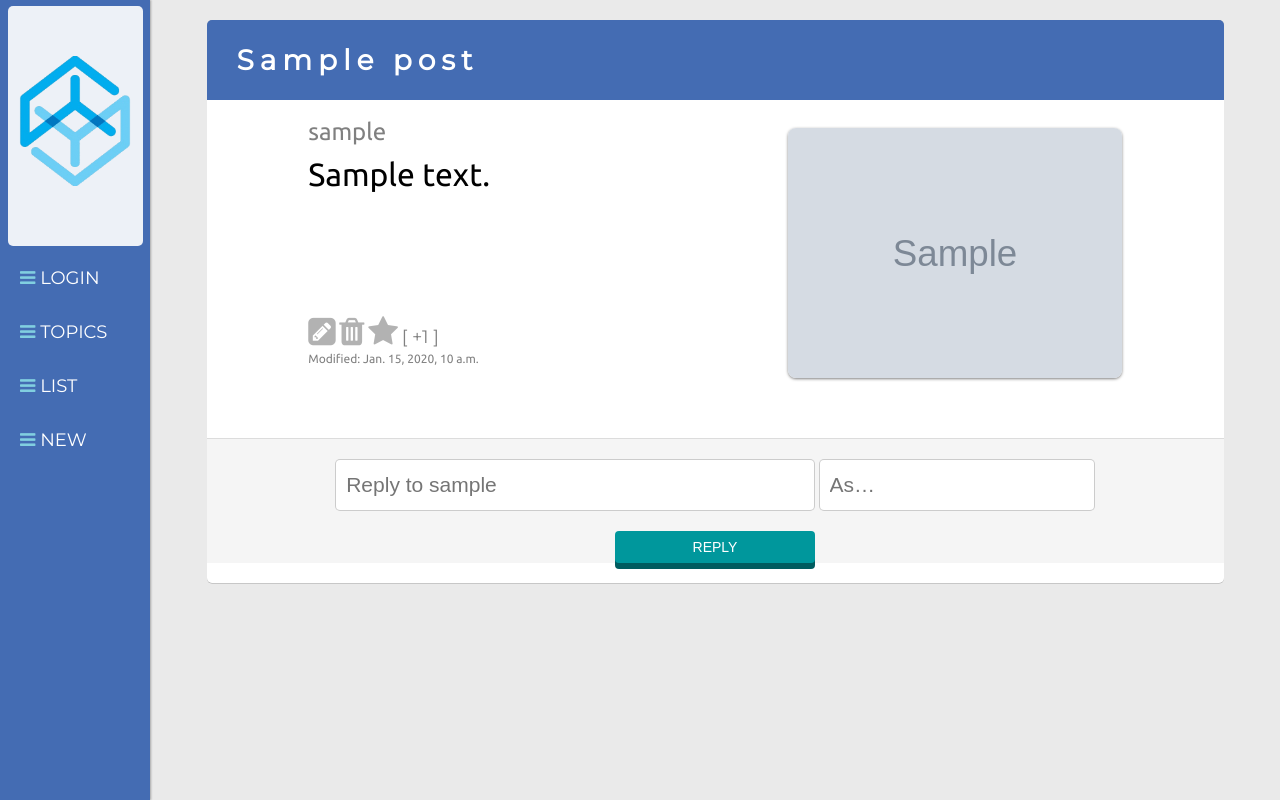
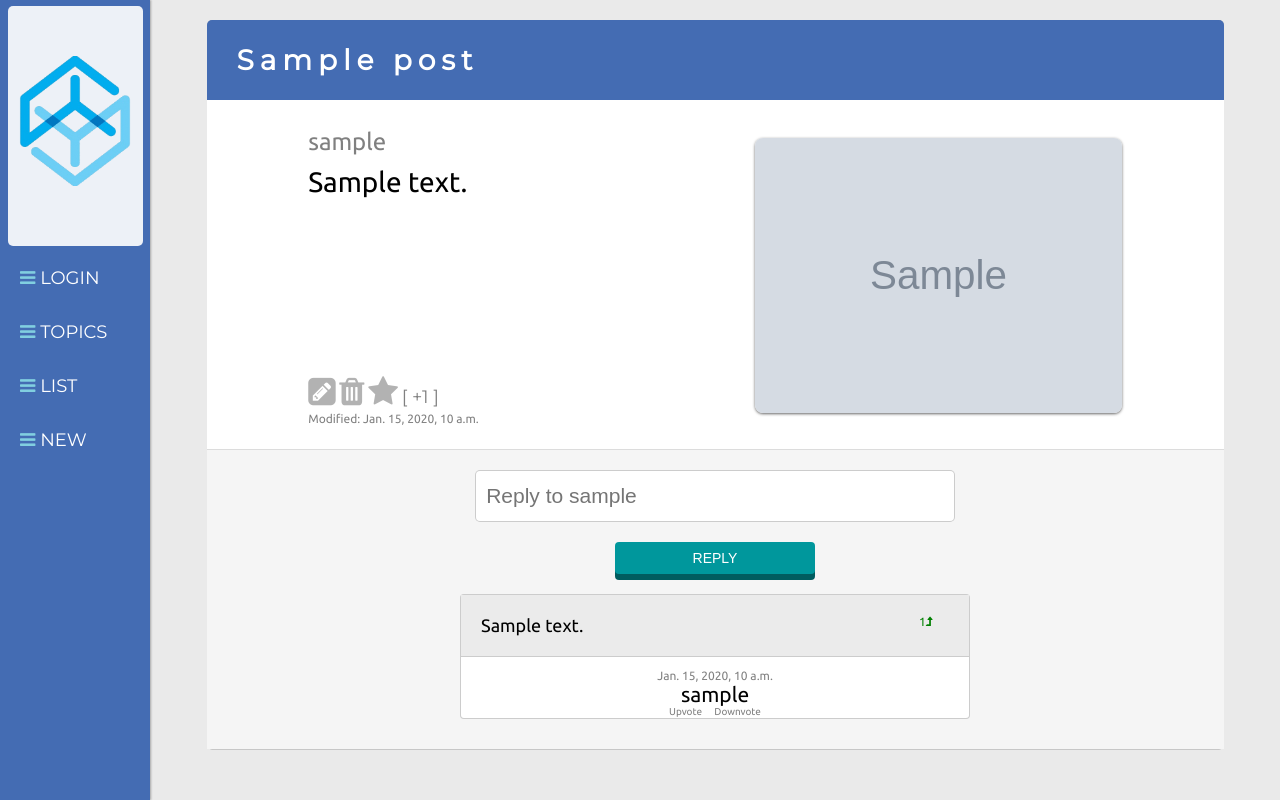
Before and after one commit to galenscovell/Django-Microblogger, a Django app: page /post/1/ in a window 1280 px wide. Run offline with Django 3.2, Linux system fonts and the light colour scheme; tables that the repository leaves empty hold one stand-in row (Sample ...); some libraries are stand-ins or nearby versions.

Commit message:
Post comments, post and comment voting

```diff
--- a/blog/templates/blog/detail.html
+++ b/blog/templates/blog/detail.html
@@ -26,8 +26,8 @@
                 <div id="post_options">
                     <a href="{% url 'blog.views.post_edit' post_id=post.pk %}"><span class="fa fa-pencil-square fa-2x"></span></a>
                     <a href="{% url 'blog.views.post_delete' post_id=post.pk %}"><span class="fa fa-trash fa-2x"></span></a>
-                    <a href=""><span class="fa fa-star fa-2x"></span></a>
-                    <p id="post_likes">[ +{{post.favorites }} ]</p>
+                    <a href="{% url 'blog.views.post_like' post_id=post.pk %}"><span class="fa fa-star fa-2x"></span></a>
+                    <p id="post_likes">[ +{{ post.favorites }} ]</p>
                 </div>
                 {% if post.updated_at %}
                     <p id="post_time">Modified: {{ post.updated_at }}</p>
@@ -40,11 +40,35 @@
 
     <div id="comment_section">
         <section id="add_comment">
-            <form id="comment_form" action="" method="post" accept-charset="utf-8">
-                <input type="text" id="add_comment_content" placeholder="Reply to {{ post.author }}"></input>
-                <input type="text" id="add_comment_author" placeholder="As&hellip;"></input>
-                <button type="submit" style="margin-bottom: 10px;">REPLY</button>
+            <form id="comment_form" action="{% url 'blog.views.comment_add' post_id=post.pk %}" method="POST" accept-charset="utf-8">
+                {% csrf_token %}
+                <input type="text" id="add_comment_content" name="content" placeholder="Reply to {{ post.author }}"></input>
+                <button type="submit" style="margin-bottom: 20px;">REPLY</button>
             </form>
         </section>
+
+        {% if comments %}
+          {% for comment in comments %}
+            <article id="comment_list">
+              <div id="comment_content">
+                {% if comment.votes >= 0 %}
+                  <p style="color: green;" id="comment_upvotes">{{ comment.votes }}<span class="fa fa-level-up"><span></p>
+                {% else %}
+                  <p style="color: red;" id="comment_upvotes">{{ comment.votes }}<span class="fa fa-level-down"><span></p>
+                {% endif %}
+                <p id="comment_content_main">{{ comment.content }}</p>
+              </div>
+              <div id="comment_extra">
+                <p id="comment_content_time">{{ comment.created_at }}</p>
+                <p>{{ comment.author }}</p>
+                <div id="upvoting_option">
+                  <a href="{% url 'blog.views.comment_upvote' comment_id=comment.pk post_id=post.pk %}">Upvote</a>
+                  <a href="{% url 'blog.views.comment_downvote' comment_id=comment.pk post_id=post.pk %}">Downvote</a>
+                </div>
+              </div>
+            </article>
+          {% endfor %}
+        {% endif %}
+
     </div>
 {% endblock %}
--- a/blog/urls.py
+++ b/blog/urls.py
@@ -10,6 +10,10 @@ urlpatterns = patterns('',
     url(r'^post/(?P<post_id>[0-9]+)/$', views.post_detail),
     url(r'^edit/(?P<post_id>[0-9]+)/$', views.post_edit),
     url(r'^delete/(?P<post_id>[0-9]+)/$', views.post_delete),
+    url(r'^like/(?P<post_id>[0-9]+)/$', views.post_like),
+    url(r'^comment/(?P<post_id>[0-9]+)/$', views.comment_add),
+    url(r'^commentup/(?P<post_id>[0-9]+)/(?P<comment_id>[0-9]+)/$', views.comment_upvote),
+    url(r'^commentdown/(?P<post_id>[0-9]+)/(?P<comment_id>[0-9]+)/$', views.comment_downvote),
     url(r'^register/$', views.user_register),
     url(r'^login/$', views.user_login),
     url(r'^logout/$', views.user_logout),
--- a/blog/views.py
+++ b/blog/views.py
@@ -19,8 +19,9 @@ def post_list(request):
 
 def post_detail(request, post_id):
     post = get_object_or_404(Post, pk=post_id)
+    comments = Comment.objects.filter(post=post_id)
     page_title = post.title
-    return render(request, 'blog/detail.html', {"post": post, "page_title": page_title})
+    return render(request, 'blog/detail.html', {"post": post, "page_title": page_title, "comments": comments})
 
 
 def user_login(request):
@@ -116,3 +117,37 @@ def post_delete(request, post_id):
     post.delete()
     messages.success(request, 'Post deleted.')
     return redirect('blog.views.post_list')
+
+@login_required
+def post_like(request, post_id):
+    post = get_object_or_404(Post, pk=post_id)
+    post.favorites += 1
+    post.save()
+    messages.success(request, 'Post favorited.')
+    return redirect('blog.views.post_detail', post_id=post.pk)
+
+@login_required
+def comment_add(request, post_id):
+    post = get_object_or_404(Post, pk=post_id)
+    comment = Comment()
+    comment.author = request.user
+    comment.post = post
+    comment.content = request.POST['content']
+    comment.save()
+    return redirect('blog.views.post_detail', post_id=post.pk)
+
+@login_required
+def comment_upvote(request, post_id, comment_id):
+    post = get_object_or_404(Post, pk=post_id)
+    comment = get_object_or_404(Comment, pk=comment_id)
+    comment.votes += 1
+    comment.save()
+    return redirect('blog.views.post_detail', post_id=post.pk)
+
+@login_required
+def comment_downvote(request, post_id, comment_id):
+    post = get_object_or_404(Post, pk=post_id)
+    comment = get_object_or_404(Comment, pk=comment_id)
+    comment.votes -= 1
+    comment.save()
+    return redirect('blog.views.post_detail', post_id=post.pk)
--- a/static/css/main.css
+++ b/static/css/main.css
@@ -301,7 +301,7 @@ h3 {
     background: #FFFFFF;
     width: 90%;
     margin: 0 auto;
-    padding: 10px 0;
+    padding: 20px 0 0 0;
     border-radius: 0px 0px 5px 5px;
     box-shadow: 0px 0.75px 0.5px rgba(0, 0, 0, 0.2);
     font-family: 'Ubuntu', sans-serif;
@@ -583,7 +583,7 @@ label[for=id_image] {
 
 .post_image_holder {
     margin-top: 10px;
-    height: 250px;
+    height: 275px;
     float: right;
 }
 
@@ -591,7 +591,7 @@ label[for=id_image] {
     max-height: 100%;
     width: auto;
     border-radius: 8px;
-    box-shadow: 0 1px 3px rgba(0, 0, 0, 0.5);
+    box-shadow: 0px 1px 3px rgba(0, 0, 0, 0.6);
 }
 
 #content_user {
@@ -614,9 +614,10 @@ label[for=id_image] {
 
 #post_content {
     margin: 0;
-    font-size: 32px;
+    font-size: 28px;
     text-align: left;
-    min-height: 150px;
+    min-height: 200px;
+    width: 350px;
 }
 
 #post_tags {
@@ -673,13 +674,18 @@ label[for=id_image] {
     cursor: pointer;
 }
 
+
+
+
+/* -------------- Comments --------------    */
 #comment_section {
     width: 100%;
     height: 100%;
-    margin-top: 60px;
+    margin-top: 20px;
     position: relative;
     background-color: #F5F5F5;
     border-top: 1px solid rgba(0, 0, 0, 0.1);
+    padding-bottom: 10px;
 }
 
 #add_comment_content {
@@ -691,17 +697,12 @@ label[for=id_image] {
     color: gray;
     padding: 10px 10px;
     border: 1px solid rgba(0, 0, 0, 0.2);
+    transition: 0.2s;
 }
 
-#add_comment_author {
-    margin-top: 20px;
-    width: 25%;
-    height: 30px;
-    border-radius: 5px;
-    font-size: 21px;
-    color: gray;
-    padding: 10px 10px;
-    border: 1px solid rgba(0, 0, 0, 0.2);
+#add_comment_content:focus {
+    border: 1px solid #446CB3;
+    transition: 0.2s;
 }
 
 #comment_list {
```
Also changed, not shown: other parts of static/css/main.css (+0 -42 lines), README.md.
